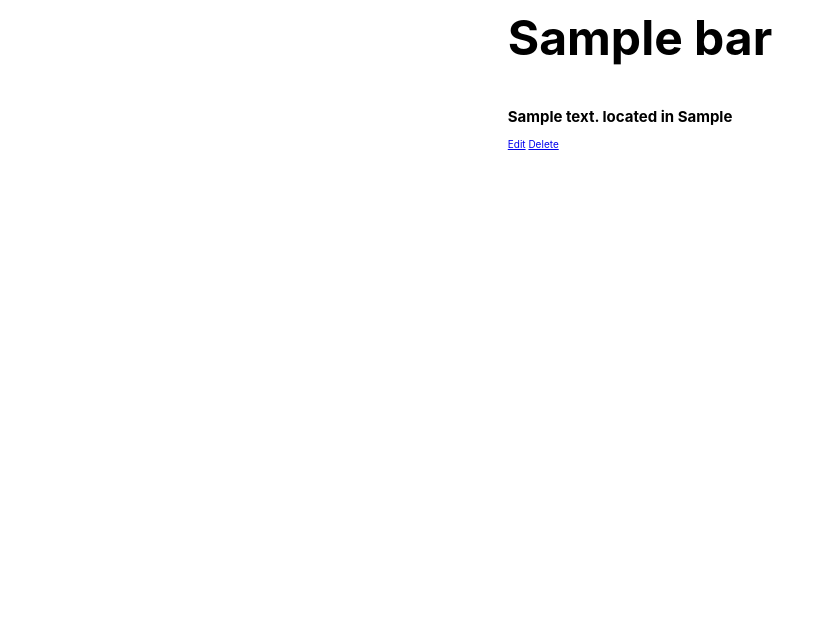
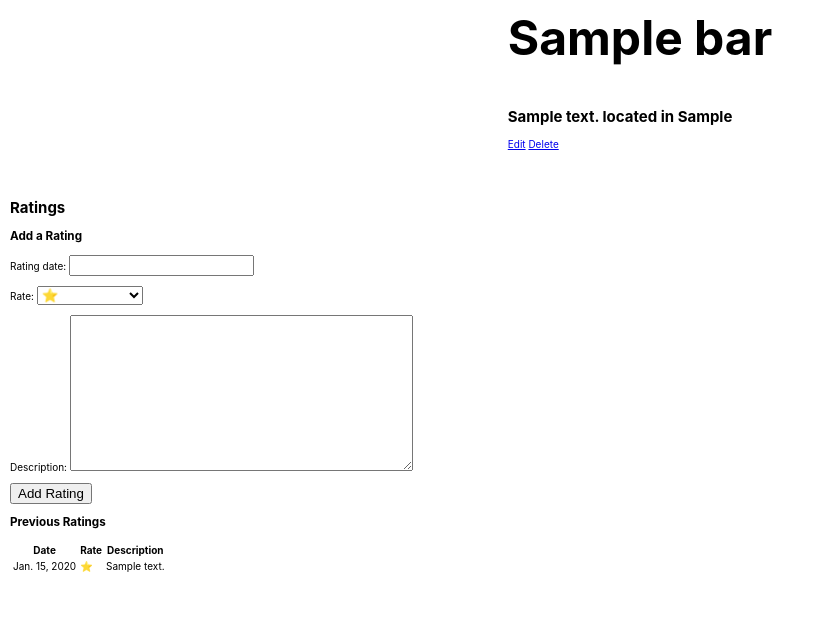
Before and after one commit to jdiffy47/r8-or-h8, a Django app: page /bars/1/ in a window 1280 px wide. Shown: the part 183-800 px from the top of the page, without its empty margins (0-825 px from the left). Run offline with Django 4.2, Linux system fonts and the light colour scheme; tables that the repository leaves empty hold one stand-in row (values such as "Sample post").

Commit message:
add a ratings form on bar details page

```diff
--- a/main_app/admin.py
+++ b/main_app/admin.py
@@ -1,4 +1,5 @@
 from django.contrib import admin
-from .models import Bar
+from .models import Bar, Rating
 # Register your models here.
 admin.site.register(Bar)
+admin.site.register(Rating)
--- /dev/null
+++ b/main_app/forms.py
@@ -0,0 +1,7 @@
+from django.forms import ModelForm
+from .models import Rating
+
+class RatingForm(ModelForm):
+  class Meta:
+    model = Rating
+    fields = ['date', 'rate', 'description']
--- a/main_app/models.py
+++ b/main_app/models.py
@@ -1,6 +1,15 @@
 from django.db import models
 from django.urls import reverse
 
+
+
+RATES = (
+  ('1', '⭐'),
+  ('2', '⭐⭐'),
+  ('3', '⭐⭐⭐'),
+  ('4', '⭐⭐⭐⭐'),
+  ('5', '⭐⭐⭐⭐⭐'),
+)
 # Create your models here.
 class Bar(models.Model):
   name = models.CharField(max_length=100)
@@ -12,3 +21,16 @@ class Bar(models.Model):
 
   def get_absolute_url(self):
     return reverse('bars_detail', kwargs={'bar_id': self.id})
+
+class Rating(models.Model):
+  date = models.DateField('Rating date')
+  rate = models.CharField(max_length=1, choices=RATES, default=RATES[0][0])
+  description = models.TextField(max_length=250)
+
+  bar = models.ForeignKey(Bar, on_delete=models.CASCADE)
+
+  def __str__(self):
+    return f"{self.get_rate_display()} on {self.date}"
+
+  def __str__(self):
+    return self.description
--- a/main_app/templates/bars/detail.html
+++ b/main_app/templates/bars/detail.html
@@ -21,5 +21,33 @@
     </div>
   </div>
 </section>
+<div>
+  <section>
+    <div>
+      <h2>Ratings</h2>
+    </div>
+    <h3>Add a Rating</h3>
+    <form action="" method="post">
+      {% csrf_token %}
+      {{ rating_form.as_p }}
+      <button type="submit">Add Rating</button>
+    </form>
+    <h3>Previous Ratings</h3>
+    <table>
+      <thead>
+        <tr><th>Date</th><th>Rate</th><th>Description</th></tr>
+      </thead>
+      <tbody>
+        {% for rating in bar.rating_set.all %}
+          <tr>
+            <td>{{rating.date}}</td>
+            <td>{{rating.get_rate_display}}</td>
+            <td>{{rating.description}}</td>
+          </tr>
+        {% endfor %}
+      </tbody>
+    </table>
+  </section>
+</div>
 
 {% endblock %}
--- a/main_app/views.py
+++ b/main_app/views.py
@@ -1,6 +1,7 @@
 from django.shortcuts import render
 from django.views.generic.edit import CreateView, UpdateView, DeleteView
 from .models import Bar
+from .forms import RatingForm
 
 
 
@@ -16,7 +17,8 @@ def bars_index(request):
 
 def bars_detail(request, bar_id):
   bar = Bar.objects.get(id=bar_id)
-  return render(request, 'bars/detail.html', { 'bar': bar })
+  rating_form = RatingForm()
+  return render(request, 'bars/detail.html', { 'bar': bar, 'rating_form': rating_form })
 
 class BarCreate(CreateView):
   model = Bar
```
Also changed, not shown: main_app/migrations/0002_rating.py (added), main_app/migrations/0003_alter_rating_date.py (added).
